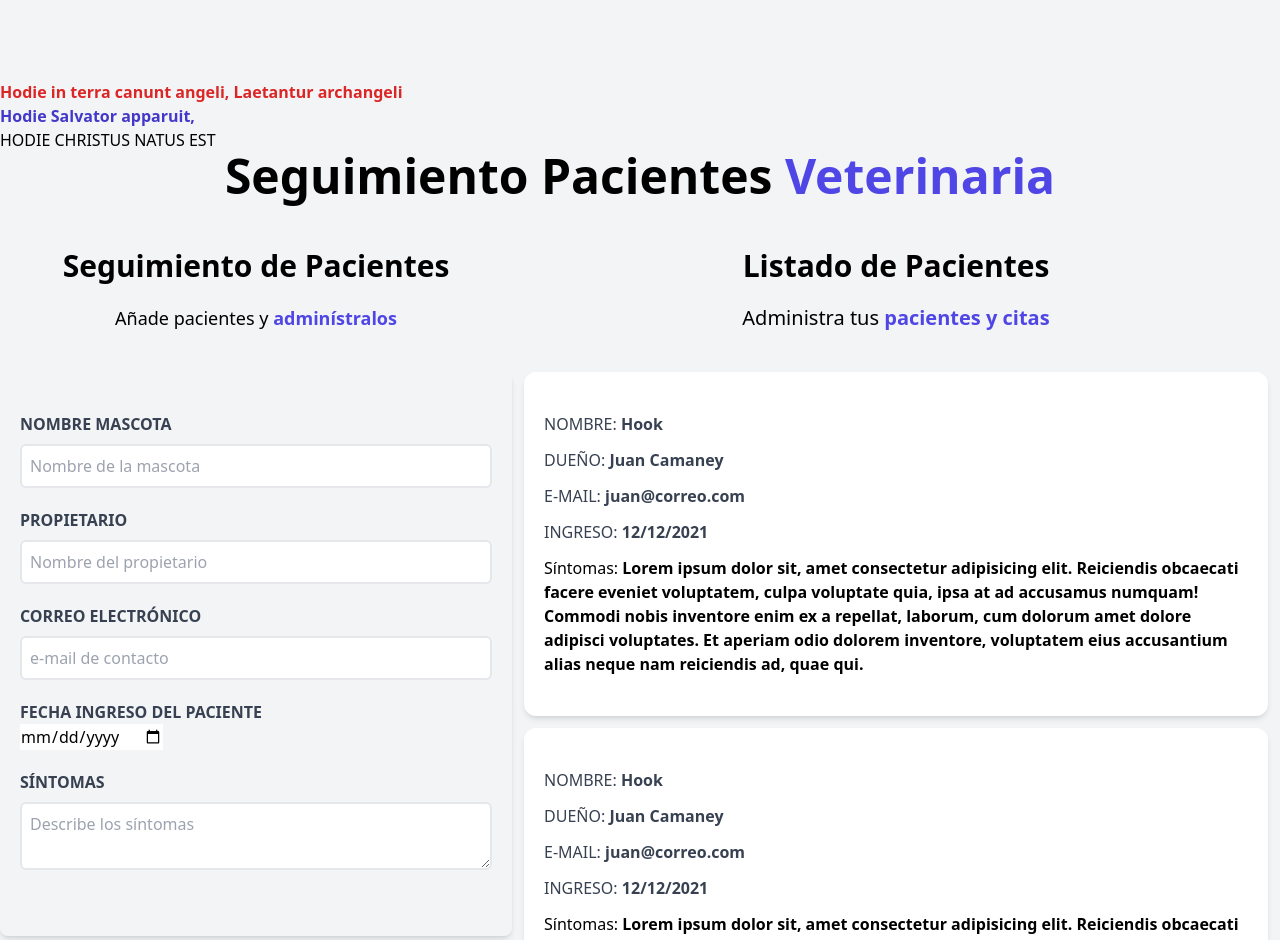
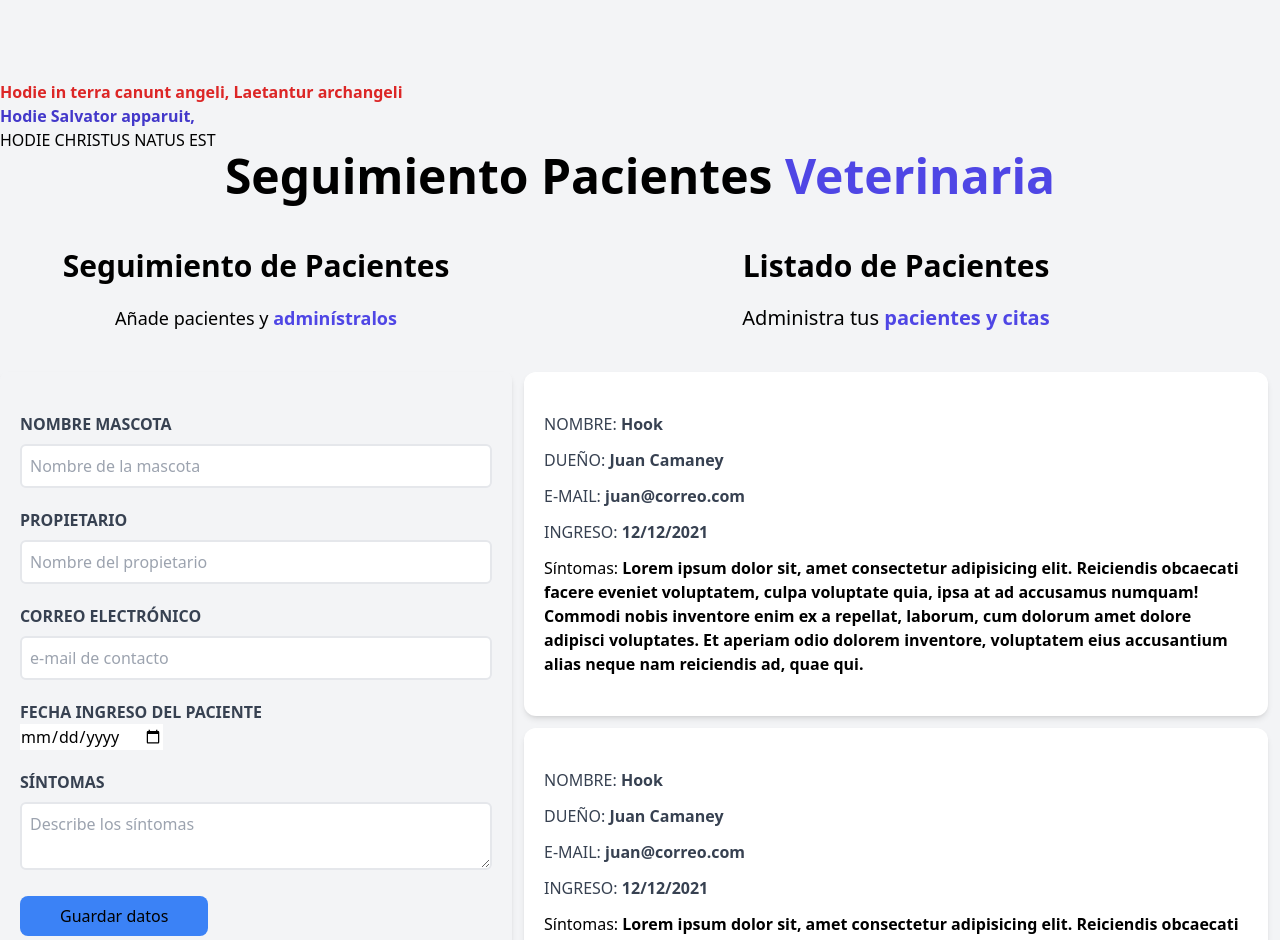
Before and after one commit to davidcanalesp/citas, a React (Vite) app: page / in a window 1280 px wide. Shown: the top 940 px of the page. Built offline with nearby package versions, Linux system fonts and the light colour scheme.

Commit message:
boton del formulario

```diff
--- a/src/Formulario.jsx
+++ b/src/Formulario.jsx
@@ -9,6 +9,12 @@ const Formulario = () => {
     const handleSubmit= (e) => {
         //validación del formulario
         e.preventDefault();
+        if ([nombre, propietario, email, fecha, sintoma].includes('')){
+            console.log ('Error. Todos los campos son obligatorios')
+        }
+        else{
+            console.log('Correcto, todos los campos completos')
+        }
     }
 
     return (
@@ -76,6 +82,14 @@ const Formulario = () => {
                     />
                 </div>
 
+                <div>
+                    <input
+                        type="submit"
+                        value='Guardar datos'
+                        class='bg-blue-500 py-2 px-10 rounded-lg'/>
+                </div>
+
+
             </form>
         </div>
      );
```
Also changed, not shown: src/ListadoPacientes.jsx (line endings or trailing spaces).
